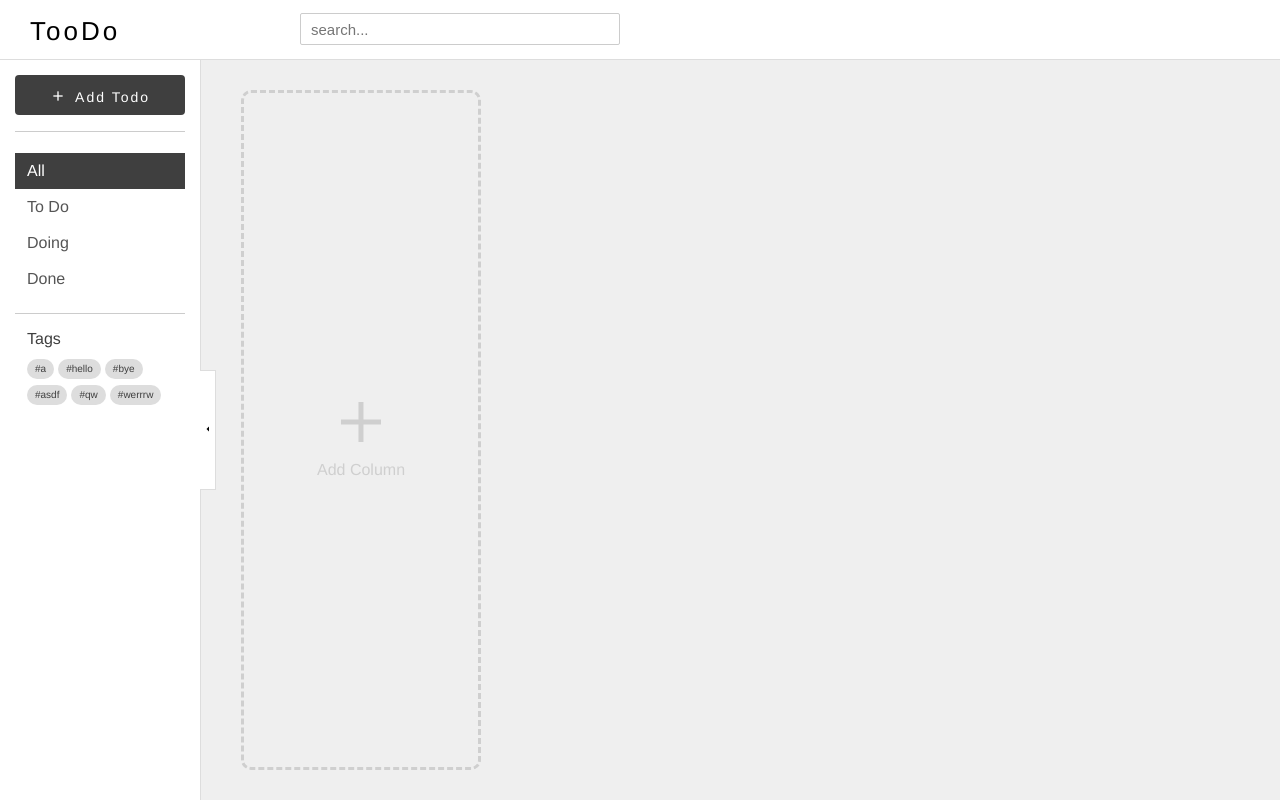
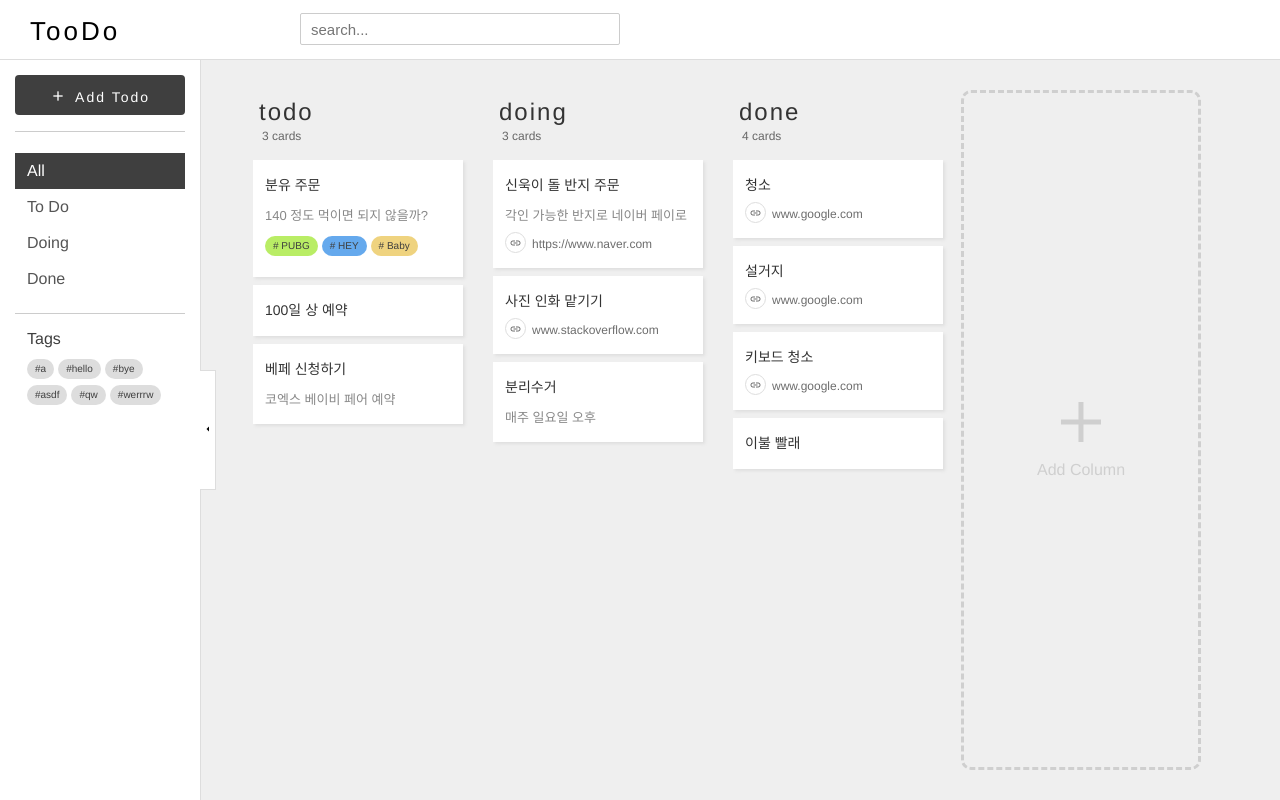
Before and after one commit to Smithoo/too-do, a Vue app: page /#/board/all in a window 1280 px wide. Built offline with nearby package versions, Linux system fonts and the light colour scheme.

Commit message:
feat: add columns & cards

```diff
--- a/src/stores/board.js
+++ b/src/stores/board.js
@@ -1,7 +1,22 @@
 export default {
     namespaced: true,
-    state: {},
-    getters: {},
-    mutations: {},
-    actions: {},
+    state: {
+        columns: [],
+    },
+    getters: {
+        cardsById: (state) => (id) => {
+            const targetColumn = state.columns.find((column) => column.id === id);
+            return targetColumn.cards;
+        },
+    },
+    mutations: {
+        setColumns(state, columns) {
+            state.columns = columns;
+        },
+        setCards(state, payload) {
+            const { id, cards } = payload;
+            const targetColumn = state.columns.find((column) => column.id === id);
+            targetColumn.cards = cards;
+        },
+    },
 };
--- a/src/views/components/board/contents/column.vue
+++ b/src/views/components/board/contents/column.vue
@@ -1,20 +1,26 @@
 <template>
-    <section class="colomn">
-        <div class="colomn-wrap">
-            <div class="colomn-head">
-                <h3>{{ name }}</h3>
+    <section class="column">
+        <div class="column-wrap">
+            <div class="column-head handle">
+                <h3>{{ column.name }}</h3>
                 <div class="card-count">
-                    {{ cards.length }} cards
+                    {{ column.cards.length }} cards
                 </div>
             </div>
-            <div class="colomn-body">
-                <draggable class="cards"
+            <div class="column-body">
+                <draggable
+                    class="cards"
                     v-model="cards"
-                    :options="{ group: '.card' }">
-                    <card v-for="card in cards"
-                        :key="card.id"
-                        :card="card">
-                    </card>
+                    v-bind="dragOptions"
+                    @start="dragging = true"
+                    @end="dragging = false"
+                >
+                    <transition-group type="transition" :name="!dragging ? 'flip-list' : null">
+                        <card v-for="card in column.cards"
+                            :key="card.id"
+                            :card="card">
+                        </card>
+                    </transition-group>
                 </draggable>
             </div>
         </div>
@@ -22,54 +28,73 @@
 </template>
 
 <script>
-import draggable from 'vuedraggable';
+import Draggable from 'vuedraggable';
 import Card from './card';
 
 export default {
     components: {
-        draggable,
+        Draggable,
         Card,
     },
     props: {
-        name: {
-            type: String,
+        column: {
             required: true,
         },
     },
     data() {
         return {
-            cards: [],
+            dragging: false,
         };
     },
-    // computed: {
-    //     cards: {
-    //         get() {
-    //             return this.$store.getters['data/' + this.name + '/cards'];
-    //         },
-    //         set(value) {
-    //             this.$store.dispatch('data/' + this.name + '/updateList', value);
-    //         },
-    //     },
-    // },
+    computed: {
+        cards: {
+            get() {
+                return this.$store.getters['board/cardsById'](this.column.id);
+            },
+            set(cards) {
+                const payload = {
+                    id: this.column.id,
+                    cards,
+                };
+                this.$store.commit('board/setCards', payload);
+            },
+        },
+        dragOptions() {
+            return {
+                animation: 200,
+                group: 'cards',
+                ghostClass: 'ghost-card',
+                disabled: false,
+            };
+        },
+    },
 };
 </script>
 
 <style scoped>
-section {
+section.column {
     display: inline-block;
     position: relative;
+    vertical-align: top;
     box-sizing: border-box;
-    padding-left: 12px;
+    padding: 10px 10px 10px 12px;
+    width: 240px;
     height: 100%;
 }
-.colomn-wrap {
-    border-radius: 4px;
+.column-wrap {
+    position: relative;
     box-sizing: border-box;
-    padding: 10px;
     height: 100%;
 }
-.colomn-head {
+.column-head {
+    position: absolute;
+    top: 0;
+    left: 0;
     padding-left: 6px;
+    width: 100%;
+    height: 60px;
+    box-sizing: border-box;
+    z-index: 10;
 }
 h3 {
     color: #333333;
@@ -83,9 +108,11 @@ h3 {
     padding-left: 3px;
     padding-bottom: 20px;
 }
-.colomn-body {
+.column-body {
     position: relative;
-    height: 77%;
+    height: 100%;
+    padding-top: 60px;
+    box-sizing: border-box;
 }
 .cards {
     height: 100%;
@@ -102,4 +129,10 @@ h3 {
     -webkit-box-shadow: 0 0 1px rgba(255, 255, 255, .5);
     box-shadow: 0 0 1px rgba(255, 255, 255, .5);
 }
+.flip-list-move {
+    transition: transform 0.5s;
+}
+.ghost-card {
+    opacity: 0.5;
+}
 </style>
--- a/src/views/components/board/contents/columns.vue
+++ b/src/views/components/board/contents/columns.vue
@@ -1,55 +1,64 @@
 <template>
     <section class="columns">
-        <!-- <draggable
+        <draggable
+            class="columns-wrap"
             v-model="columns"
-            handle=".handle"
-            group="columns"
-            ghost-class="ghost"
-            @change="log">
-            <div class="column" v-for="column in columns" :key="column.id">
-                <div class="handle">
-                    <h3>{{ column.name }}</h3>
-                </div>
-                <div class="column-list">
-                    <draggable
-                        v-model="column.list"
-                        group="cards">
-                        <div class="card" v-for="card in column.list" :key="card">
-                            {{ card }}
-                        </div>
-                    </draggable>
-                </div>
-            </div>
+            v-bind="dragOptions"
+            @start="dragging = true"
+            @end="dragging = false"
+        >
+            <transition-group type="transition" :name="!dragging ? 'flip-list' : null">
+                <column
+                    v-for="column in columns"
+                    :key="column.id"
+                    :column="column"
+                >
+                </column>
+            </transition-group>
         </draggable>
-        <column name="s"/>
-        <column name="s"/> -->
         <add-column/>
     </section>
 </template>
 
 <script>
-// import Column from './column.vue';
+import Column from './column.vue';
 import AddColumn from './add-column.vue';
-// import Draggable from 'vuedraggable';
+import Draggable from 'vuedraggable';
 
 export default {
     components: {
-        // Column,
+        Column,
         AddColumn,
-        // Draggable,
+        Draggable,
+    },
+    beforeMount() {
+        this.$api.fetchData()
+            .then((columns) => {
+                this.$store.commit('board/setColumns', columns);
+            });
     },
     data() {
         return {
-            columns: [
-                { id: 'co1', name: 'col1', list: ['a1', 'a2', 'a3'] },
-                { id: 'co2', name: 'col2', list: ['b1', 'b2', 'b3'] },
-                { id: 'co3', name: 'col3', list: ['c1', 'c2', 'c3'] },
-                { id: 'co4', name: 'col4', list: ['d1', 'd2', 'd3'] },
-            ],
+            dragging: false,
         };
     },
-    methods: {
-        log() {
+    computed: {
+        columns: {
+            get() {
+                return this.$store.state.board.columns;
+            },
+            set(columns) {
+                this.$store.commit('board/setColumns', columns);
+            },
+        },
+        dragOptions() {
+            return {
+                animation: 200,
+                group: 'columns',
+                ghostClass: 'ghost-column',
+                disabled: false,
+                handle: '.handle',
+            };
         },
     },
 };
@@ -66,20 +75,15 @@ export default {
     padding: 30px 40px 30px 40px;
     box-sizing: border-box;
 }
-.column {
+.columns-wrap {
     display: inline-block;
-    width: 200px;
-    border: 1px solid #555;
+    vertical-align: top;
+    height: 100%;
 }
-.handle {
-    height: 80px;
+.ghost-column {
+    opacity: 0.5;
 }
-.column-list {
-    min-height: 300px;
-}
-.card {
-    height: 60px;
-    margin-bottom: 12px;
-    border: 1px solid red;
+.flip-list-move {
+    transition: transform 0.5s;
 }
 </style>
```
